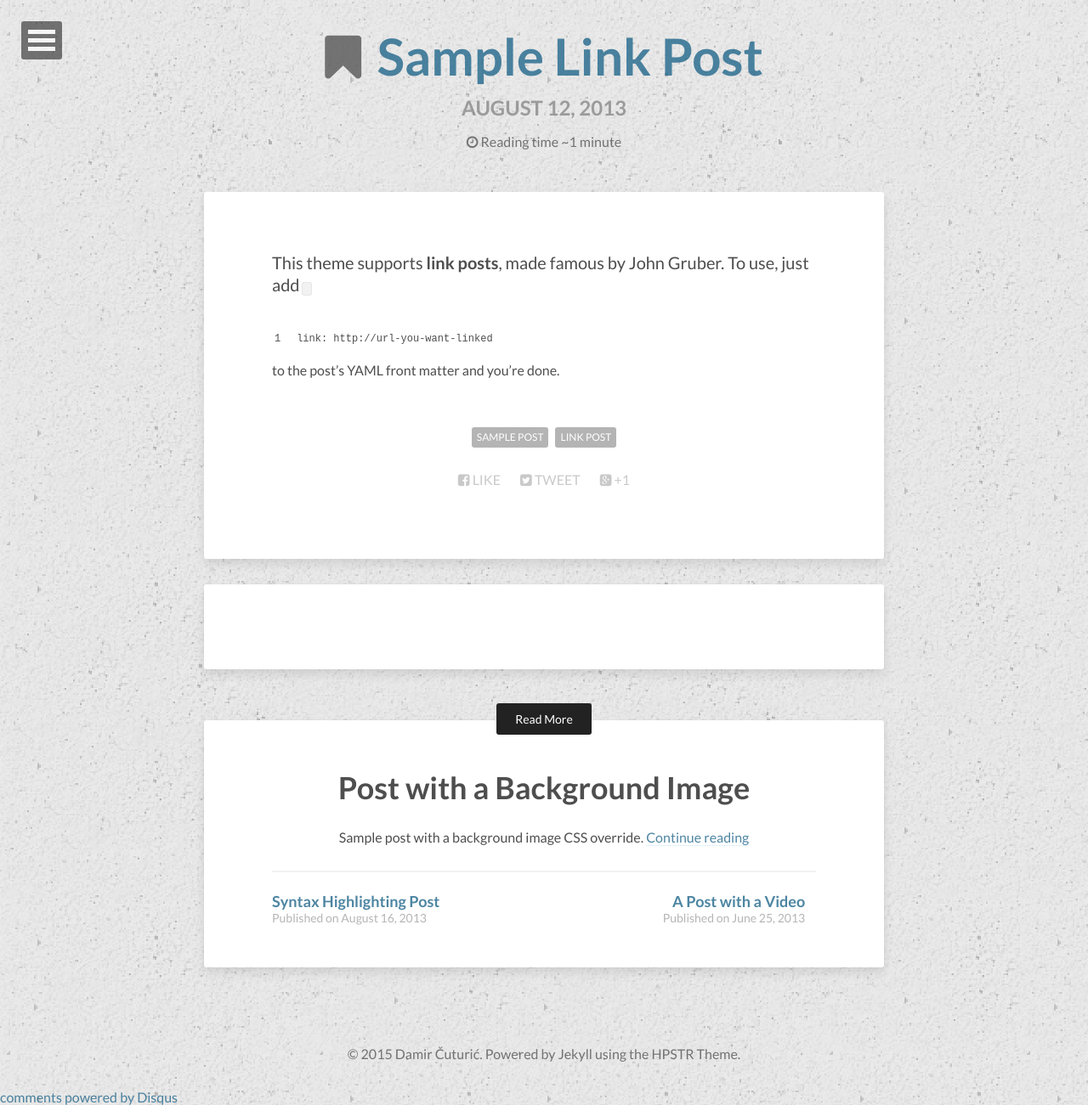
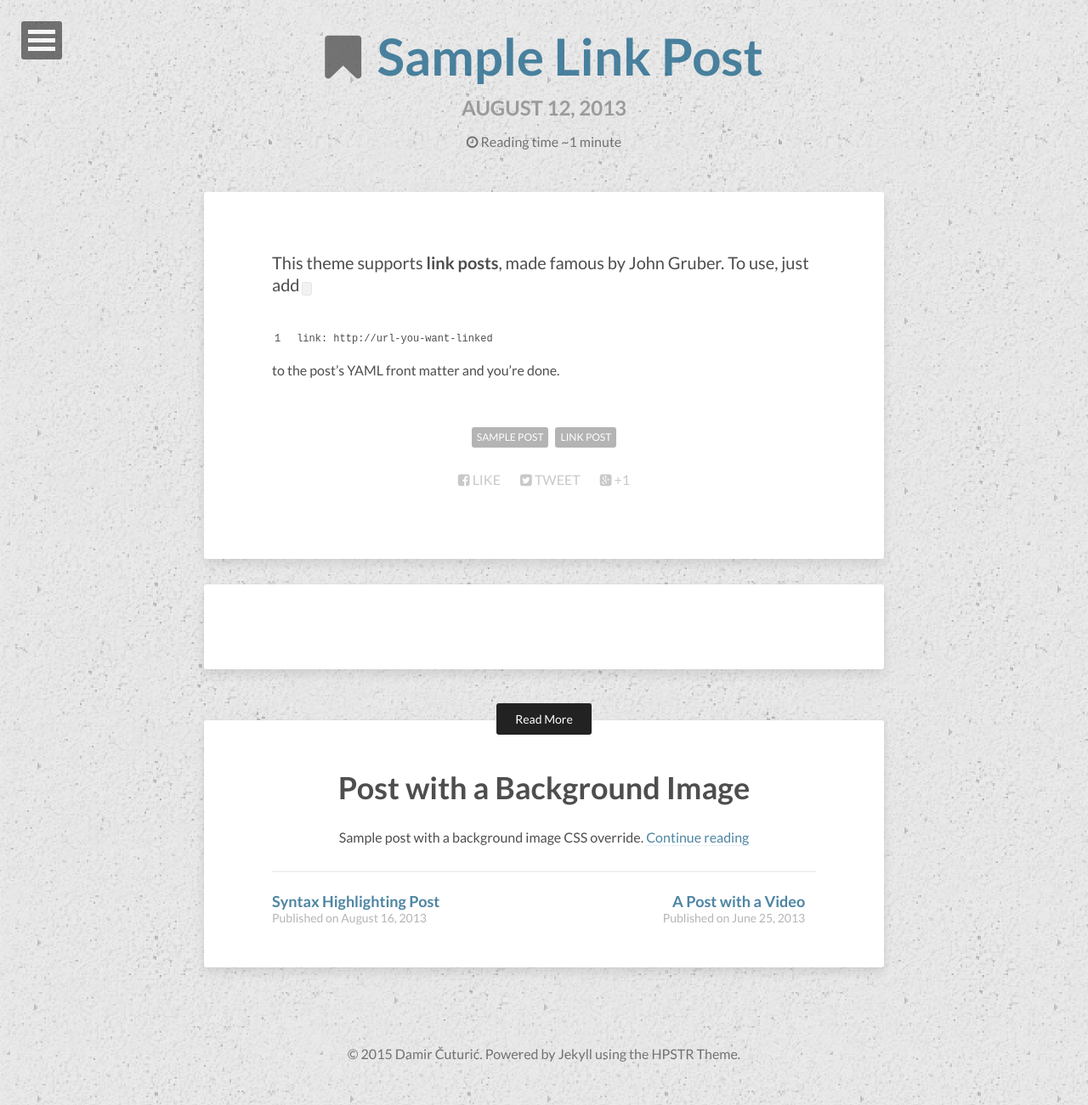
Before and after one commit to damir-cuturic/damir-cuturic.github.io, a Jekyll site: the page built from _posts/2013-08-12-sample-link-post.md, in a window 1280 px wide. Shown: the whole page at 85% size. Built offline with Jekyll 4.4.1, drawn with Linux system fonts in a browser that asks for light colours; nearby versions of some CDN libraries; comment, search, counter and statistics services are not loaded.

```diff
--- a/_config.yml
+++ b/_config.yml
@@ -1,11 +1,12 @@
 title:            IPOTRONICS
 description:      Blog ter documentatie in de voortgang van IPOTRONICS
-disqus_shortname: hpstrtheme
+# disqus_shortname: hpstrtheme
 reading_time:     true
 words_per_minute: 200
 # Your site's domain goes here (eg: //mmistakes.github.io, http://mademistakes.com, etc)
 # When testing locally leave blank or use http://localhost:4000
-url:
+# url: http://localhost:4000
+url: http://damir-cuturic.github.io
 
 # Owner/author information
 owner:
@@ -49,7 +50,7 @@ sass:
 permalink:   /:categories/:title/
 
 # Amount of post to show on home page
-paginate: 7
+paginate: 5
 
 kramdown:
   auto_ids: true
```
